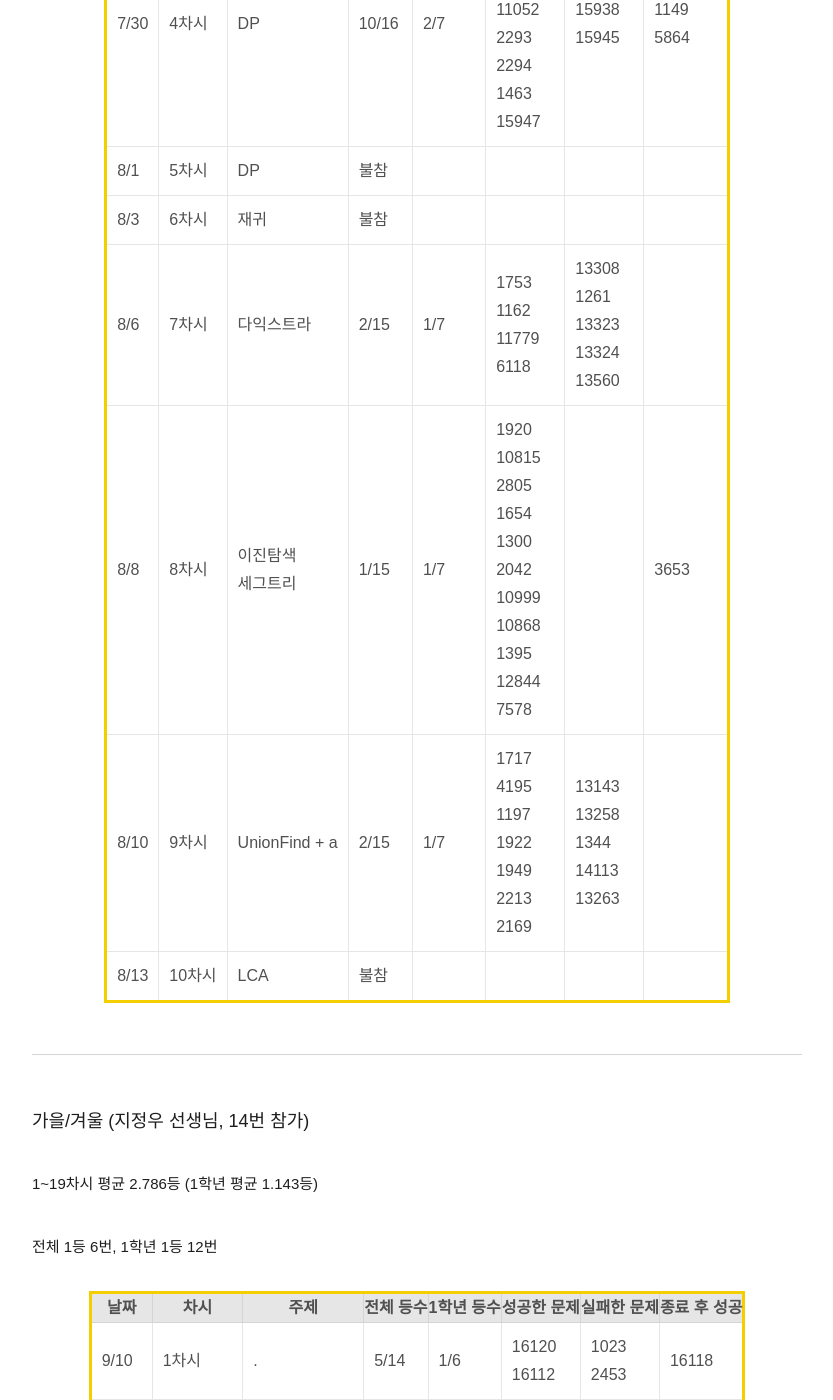
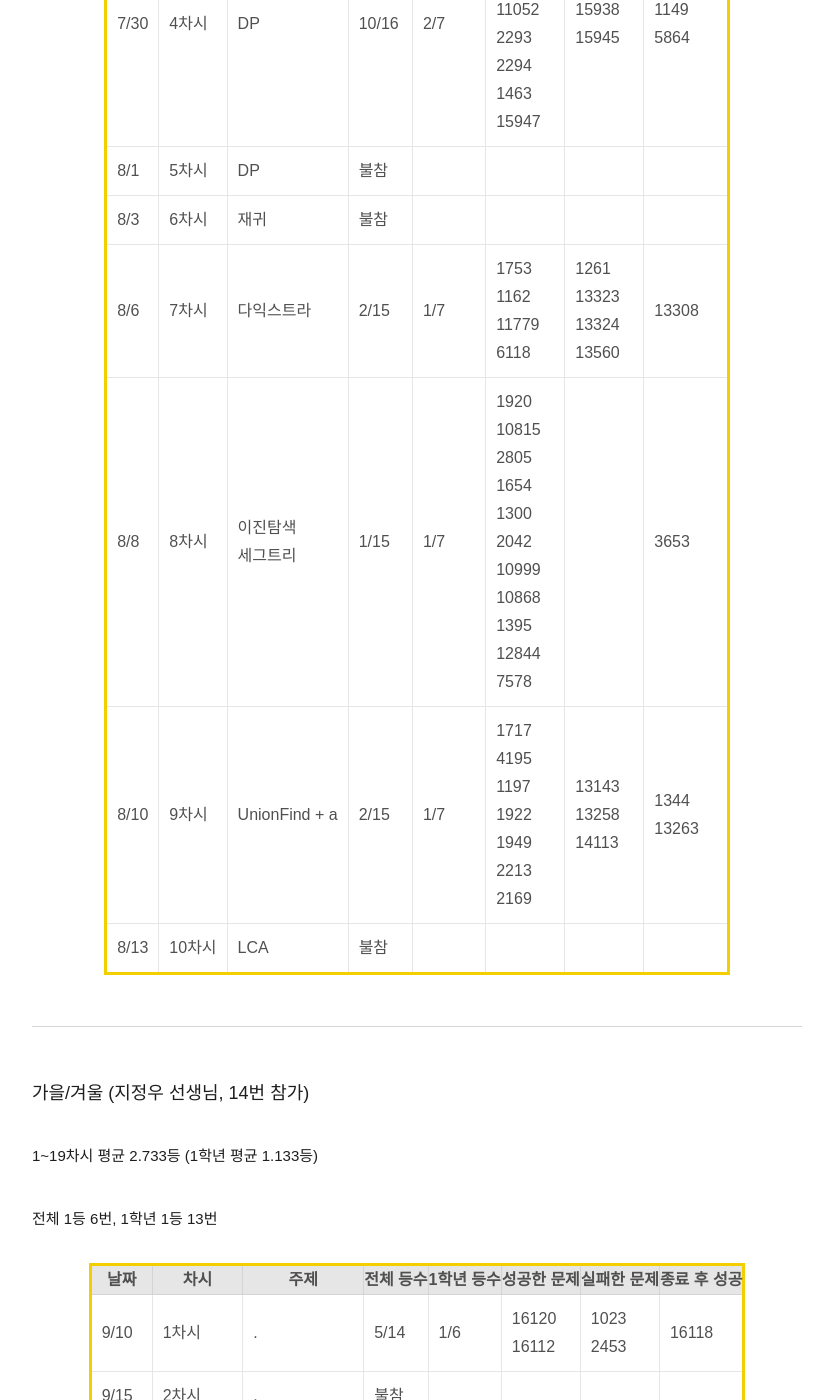
Before and after one commit to justiceHui/justiceHui.github.io_kakao, a Jekyll site: the page built from _posts/2019-01-08-jungol.md, in a window 1280 px wide and 1400 px high, scrolled down 2263 px. Shown: the whole window, without its empty margins (223-1056 px from the left). Built offline with Jekyll 4.4.1, drawn with Linux system fonts in a browser that asks for light colours; some web fonts are replaced.

Commit message:
Update 2019-01-08-jungol.md

```diff
--- a/_posts/2019-01-08-jungol.md
+++ b/_posts/2019-01-08-jungol.md
@@ -23,17 +23,17 @@
   <tr> <td>7/30</td> <td>4차시</td> <td>DP</td> <td>10/16</td> <td>2/7</td> <td>9095<br>11726<br>11727<br>11052<br>2293<br>2294<br>1463<br>15947</td> <td>15938<br>15945</td> <td>1149<br>5864</td> </tr>
   <tr> <td>8/1</td> <td>5차시</td> <td>DP</td> <td>불참</td> <td></td> <td></td> <td></td> <td></td></tr>
   <tr> <td>8/3</td> <td>6차시</td> <td>재귀</td> <td>불참</td> <td></td> <td></td> <td></td> <td></td> </tr>
-  <tr> <td>8/6</td> <td>7차시</td> <td>다익스트라</td> <td>2/15</td> <td>1/7</td> <td>1753<br>1162<br>11779<br>6118</td> <td>13308<br>1261<br>13323<br>13324<br>13560</td> <td></td> </tr>
+  <tr> <td>8/6</td> <td>7차시</td> <td>다익스트라</td> <td>2/15</td> <td>1/7</td> <td>1753<br>1162<br>11779<br>6118</td> <td>1261<br>13323<br>13324<br>13560</td> <td>13308</td> </tr>
   <tr> <td>8/8</td> <td>8차시</td> <td>이진탐색<br>세그트리</td> <td>1/15</td> <td>1/7</td> <td>1920<br>10815<br>2805<br>1654<br>1300<br>2042<br>10999<br>10868<br>1395<br>12844<br>7578</td> <td></td> <td>3653</td> </tr>
-  <tr> <td>8/10</td> <td>9차시</td> <td>UnionFind + a</td> <td>2/15</td> <td>1/7</td> <td>1717<br>4195<br>1197<br>1922<br>1949<br>2213<br>2169</td> <td>13143<br>13258<br>1344<br>14113<br>13263</td> <td></td> </tr>
+  <tr> <td>8/10</td> <td>9차시</td> <td>UnionFind + a</td> <td>2/15</td> <td>1/7</td> <td>1717<br>4195<br>1197<br>1922<br>1949<br>2213<br>2169</td> <td>13143<br>13258<br>14113</td> <td>1344<br>13263</td> </tr>
   <tr> <td>8/13</td> <td>10차시</td> <td>LCA</td> <td>불참</td> <td></td> <td></td> <td></td> <td></td> </tr>
 </table>
 
 <hr>
 
 ### 가을/겨울 (지정우 선생님, 14번 참가)
-###### 1~19차시 평균 2.786등 (1학년 평균 1.143등)
-###### 전체 1등 6번, 1학년 1등 12번
+###### 1~19차시 평균 2.733등 (1학년 평균 1.133등)
+###### 전체 1등 6번, 1학년 1등 13번
 
 <table>
   <tr> <th> 날짜<br> </th> <th> 차시<br> </th> <th> 주제<br> </th> <th> 전체 등수<br> </th> <th> 1학년 등수<br> </th> <th> 성공한 문제<br> </th> <th> 실패한 문제<br> </th> <th> 종료 후 성공<br> </th> </tr>
@@ -51,11 +51,11 @@
   <tr> <td>11/19</td> <td>12차시</td> <td>세그트리</td> <td>1/14</td> <td>1/5</td> <td>7578<br>3653<br>13537<br>10999</td> <td>3006</td> <td>2336</td> </tr>
   <tr> <td>11/24</td> <td>13/14차시</td> <td>.</td> <td>불참</td> <td></td> <td></td> <td></td> <td></td> </tr>
   <tr> <td>12/1</td> <td>15차시</td> <td>.</td> <td>1/13</td> <td>1/5</td> <td>9345<br>2336<br>2472<br>2470</td> <td>2454</td> <td></td> </tr>
-  <tr> <td>12/15</td> <td>16차시</td> <td>KOI</td> <td>5/14</td> <td>1/6</td> <td>13302<br>13308<br>14867<br>15975</td> <td>15976<br>10716</td> <td>14868</td> </tr>
+  <tr> <td>12/15</td> <td>16차시</td> <td>KOI</td> <td>5/14</td> <td>1/6</td> <td>13302<br>13308<br>14867<br>15975</td> <td>10716</td> <td>14868<br>15976</td> </tr>
   <tr> <td>12/29</td> <td>17차시</td> <td>UnionFind + a</td> <td>불참</td> <td></td> <td></td> <td></td> <td></td> </tr>
   <tr> <td>1/5</td> <td>18차시</td> <td>최단경로 + a</td> <td>2/15</td> <td>1/8</td> <td>11404<br>1865<br>4307<br>1693<br>10840</td> <td>1219<br>10217<br>9370<br>2618</td> <td></td> </tr>
   <tr> <td>1/12</td> <td>19차시</td> <td>알고리즘 게임</td> <td>1/14</td> <td>1/7</td> <td>9655<br>9657<br>9659<br>11062<br>16288<br>3090</td> <td>10563</td> <td></td> </tr>
-  <tr> <td>2/9</td> <td>20차시</td> <td>경우의 수</td> <td>2/14</td> <td>1/6</td> <td>5557<br>1256<br>5569<br>9359</td> <td>5573</td> <td></td> </tr>
+  <tr> <td>2/9</td> <td>20차시</td> <td>경우의 수</td> <td>2/14</td> <td>1/6</td> <td>5557<br>1256<br>5569<br>9359</td> <td></td> <td>5573</td> </tr>
 
 </table>
 
```
